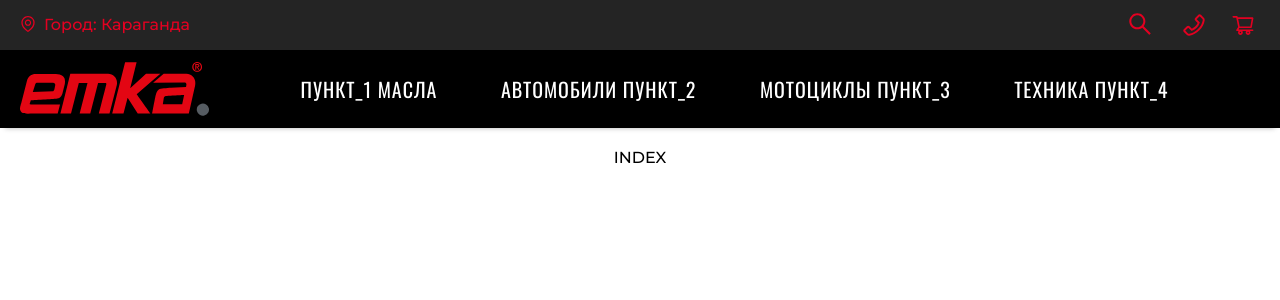
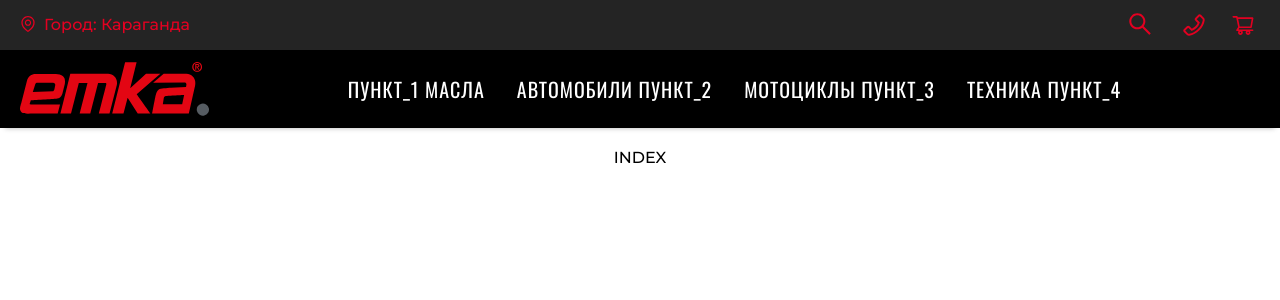
Before and after one commit to OSSemenikhin/oil-front, a Next.js app: page / in a window 1280 px wide. Shown: the top 300 px of the page. Built offline with nearby package versions, Linux system fonts and the light colour scheme.

Commit message:
header styles update

```diff
--- a/src/features/NavListDesktop/NavListDesktop.module.css
+++ b/src/features/NavListDesktop/NavListDesktop.module.css
@@ -1,6 +1,5 @@
 .nav {
   padding: .5rem 0;
-  width: 70%;
   display: none;
   border: none !important;
   z-index: 1;
@@ -10,8 +9,9 @@
   }
 }
 
-.nav__item + .nav__item {
-  margin-left: 2%;
+.nav__item {
+  position: relative;
+  padding: 0 1rem;
 }
 
 .nav__list {
@@ -22,11 +22,69 @@
 
 .nav__link {
   position: relative;
-  padding: .5rem 0;
+
+}
+
+.nav__link--black {
+  color: var(--color-scheme-2);
+}
+
+.nav__link--white {
+  color: var(--color-scheme-4);
+}
+
+
+
+.nav__item::before {
+  content: '';
+  position: absolute;
+  left: 0;
+  bottom: -33px;
+  width: 100%;
+  height: 100px;
+  display: none;
+}
+
+.nav__item:hover::before {
+  display: block;
+}
+
+.nav__item:hover > .sub-list-wrapper {
+  opacity: 1;
+  visibility: visible;
+  pointer-events: all;
+}
+
+.sub-list-wrapper {
+  position: fixed;
+  left: 0;
+  width: 100vw;
+  background-color: var(--color-scheme-1-opacity-065);
+  opacity: 0;
+  visibility: hidden;
+  pointer-events: none;
+  transition-property: opacity, visibility;
+  transition-duration: .2s;
+  transition-timing-function: ease-in-out;
+  transform: translateY(24px);
+}
+
+.sub-list {
+  color: var(--color-scheme-2);
+}
+
+.sub-item {
+  padding: 1rem 1rem;
+}
+
+.nav__link,
+.sub-link {
+  display: inline-block;
   font-family: 'Oswald';
   font-size: 16px;
   font-weight: 200;
   text-transform: uppercase;
+  white-space: nowrap;
 
   @media(min-width: 1024px) {
     font-size: 18px;
@@ -37,25 +95,28 @@
   }
 }
 
-.nav__link--red {
+.sub-link--black {
   color: var(--color-scheme-2);
 }
 
-.nav__link--black {
+.sub-link--white {
   color: var(--color-scheme-4);
 }
 
-/* .nav__link::after {
+.sub-link::after,
+.nav__link::after {
   content: '';
   position: absolute;
-  left: 0;
+  left: 50%;
   bottom: 0;
   width: 0;
   height: 2px;
   background-color: var(--color-scheme-3);
   transition: width .2s ease-in-out;
+  transform: translateX(-50%);
 }
 
-.nav__link:hover::after {
+.sub-link:hover::after,
+.nav__item:hover .nav__link::after {
   width: 100%;
-} */
+}
--- a/src/features/NavListDesktop/index.tsx
+++ b/src/features/NavListDesktop/index.tsx
@@ -1,7 +1,5 @@
 import React, { useState, useEffect, useRef } from 'react';
-import { useRouter } from 'next/router';
 import Link from 'next/link';
-import { Dropdown } from 'antd';
 import { INavList, INavLink } from 'widgets/Header/types';
 import styles from './NavListDesktop.module.css'
 
@@ -85,56 +83,34 @@ export default function NavListDesktop({ scrollPosition, }: INavListDesktopProps
     },
   ];
 
-  const router = useRouter();
-  const [isOpen, setIsOpen] = useState<boolean[]>(list.map(item => false));
-  const [defaultPosition, setDefaultPosition] = useState<string>('0_0_subItem');
-  const [lisnksColor, setLinksColor] = useState<'red' | 'black'>('red');
+  const [lisnksColor, setLinksColor] = useState<'black' | 'white'>('black');
   const listRef = useRef<HTMLUListElement>(null);// }
 
   useEffect(() => {
     if (!listRef.current) return;
     const listHeight = listRef.current.getBoundingClientRect().height;
     switch (lisnksColor) {
-      case 'red':
+      case 'black':
         if (listHeight + 14 < scrollPosition) {
-          setLinksColor('black');
+          setLinksColor('white');
         }
         break;
-      case 'black':
+      case 'white':
         if (listHeight + 10 > scrollPosition) {
-          setLinksColor('red');
+          setLinksColor('black');
         }
         break;
     }
   }, [scrollPosition, lisnksColor])
 
-  const handleOpenChange = (nextOpen: any, info: any, itemIndex: number) => {
-    const opened = isOpen.map((item, index) => index === itemIndex ? nextOpen : false);
-    setIsOpen(opened);
-  };
-
-  const getSubItems = (items: INavList, itemIndex: number) => {
-    return items.map((item, index) => {
-      const key = `${itemIndex}_${index}_subItem`;
-      return {
-        label: item.title,
-        key: key,
-        onClick: () => {
-          setDefaultPosition(key);
-          router.push(`/${item.href}`);
-        },
-      };
-    });
-  }
-
-  const renderLink = (href: string, title: string) => {
+  const renderLink = (href: string, title: string, className: string) => {
     return (
       <Link
         href={href}
         className={
           [
-            styles.nav__link,
-            styles[`nav__link--${lisnksColor}`]
+            'hover-brightness active-opacity',
+            className,
           ].join(' ').trim()
         }>
         {title}
@@ -144,22 +120,27 @@ export default function NavListDesktop({ scrollPosition, }: INavListDesktopProps
 
   const getListItem = (item: INavLink, index: number) => {
     if (item.subItems) return (
-      <Dropdown
-        trigger={['click', 'hover']}
-        overlayClassName={styles.overlay}
-        menu={{
-          items: getSubItems(item.subItems, index),
-          selectable: true,
-          defaultSelectedKeys: [defaultPosition]
-        }}
-        onOpenChange={(nextOpen, info) => handleOpenChange(nextOpen, info, index)}
-        open={isOpen[index]}
-      >
-        {renderLink(item.href, item.title)}
-      </Dropdown>
+      <>
+        {renderLink(item.href, item.title, [styles.nav__link, styles[`nav__link--${lisnksColor}`]].join(' '))}
+        <div className={styles['sub-list-wrapper']}>
+          <ul className={
+            [
+              'container mx-auto px-5 flex justify-center',
+              styles['sub-list'],
+            ].join(' ').trim()
+          }>
+            {item.subItems.map((subItem, subItemIndex) => (
+              <li key={`${index}_${subItemIndex}_subItem`} className={styles['sub-item']}>
+                {renderLink(subItem.href, subItem.title, styles['sub-link'])}
+                {/* {renderLink(subItem.href, subItem.title, [styles['sub-link'], styles[`sub-link--${lisnksColor}`]].join(' '))} */}
+              </li>
+            ))}
+          </ul>
+        </div>
+      </>
     );
 
-    return renderLink(item.href, item.title);
+    return renderLink(item.href, item.title, styles.nav__link);
   }
 
   return (
@@ -169,12 +150,7 @@ export default function NavListDesktop({ scrollPosition, }: INavListDesktopProps
           list.map((item, index) => (
             <li
               key={`${index}_nav`}
-              className={
-                [
-                  'hover-brightness active-opacity',
-                  styles.nav__item,
-                ].join(' ').trim()
-              }
+              className={styles.nav__item}
             >
               {getListItem(item, index)}
             </li>
--- a/src/features/TopBar/TopBar.module.css
+++ b/src/features/TopBar/TopBar.module.css
@@ -4,16 +4,14 @@
   padding: .5rem 0;
   display: none;
   background-color: var(--color-scheme-4);
-  /* background-color: var(--color-scheme-1-opacity-03); */
-  box-shadow: var(--effect-shadow-bottom-1);
-  /* overflow: hidden; */
+  box-shadow: 0px 42px 0px 0px var(--color-scheme-4);
 
   @media(min-width: 1024px) {
     display: block;
   }
 }
 
-.bar::after {
+/* .bar::after {
   content: '';
   position: absolute;
   bottom: -10px;
@@ -21,7 +19,7 @@
   height: 20px;
   width: 100vw;
   background-color: var(--color-scheme-4);
-}
+} */
 
 .region {
   position: relative;
--- a/src/features/TopBar/index.tsx
+++ b/src/features/TopBar/index.tsx
@@ -19,7 +19,12 @@ export default function TopBar({ onMount }: ITopBarProps) {
   return (
     <div ref={topBarRef} className={styles.bar}>
       <div className='container mx-auto px-5 flex justify-between items-center'>
-        <RegionList classNameWrapper={styles.region} />
+        <RegionList classNameWrapper={
+          [
+            styles.region,
+            'hover-brightness'
+          ].join(' ').trim()
+        } />
         <Actions
           classNameWrapper={styles.actions}
           classNameCartIcon={styles.cart}
--- a/src/styles/globals.css
+++ b/src/styles/globals.css
@@ -19,6 +19,7 @@
 :root {
   --color-scheme-1: rgb(0, 0, 0);
   --color-scheme-1-opacity-03: rgba(0, 0, 0, 0.298);
+  --color-scheme-1-opacity-065: rgba(0, 0, 0, 0.65);
   --color-scheme-2: rgb(255, 255, 255);
   --color-scheme-3: rgb(227, 0, 33);
   --color-scheme-4: rgb(36, 36, 36);
@@ -46,6 +47,8 @@
 html {
   font-size: 14px;
   font-family: 'Montserrat';
+  scroll-behavior: auto;
+  scroll-snap-type: y mandatory;
 
   @media(min-width: 640px) {
     font-size: 16px;
@@ -72,5 +75,5 @@ main {
 }
 
 .hover-brightness:hover {
-  filter: brightness(1.5);
+  filter: brightness(1.7);
 }
--- a/src/widgets/Header/Header.module.css
+++ b/src/widgets/Header/Header.module.css
@@ -5,6 +5,7 @@
   height: 61px;
   width: 100vw;
   background-color: var(--color-scheme-4);
+  /* transition: height .2s ease-in-out; */
 
   @media(min-width: 1024px) {
     background-color: var(--color-scheme-1);
@@ -19,7 +20,7 @@
   position: fixed;
   width: 100vw;
   background-color: var(--color-scheme-2);
-  overflow: hidden;
+  /* overflow: hidden; */
   z-index: 2;
   box-shadow: var(--effect-shadow-bottom-1);
 }
```
